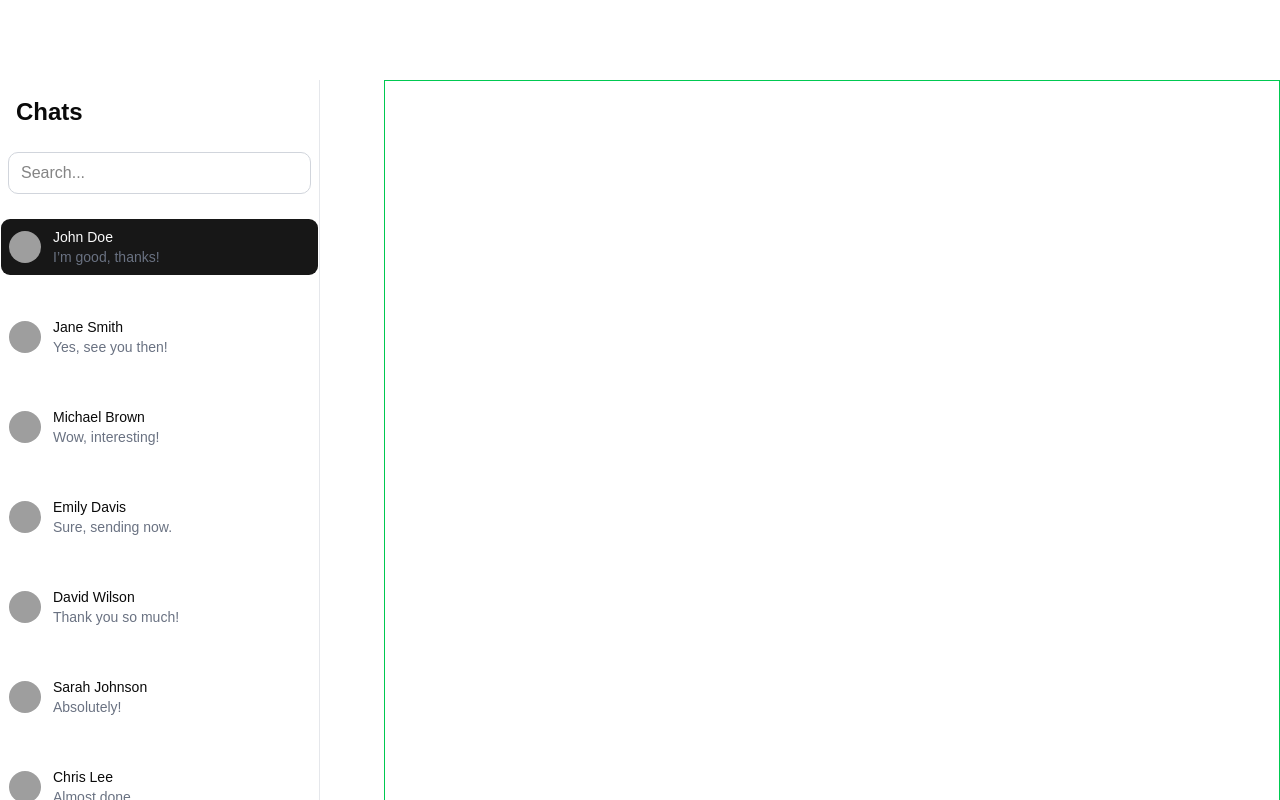
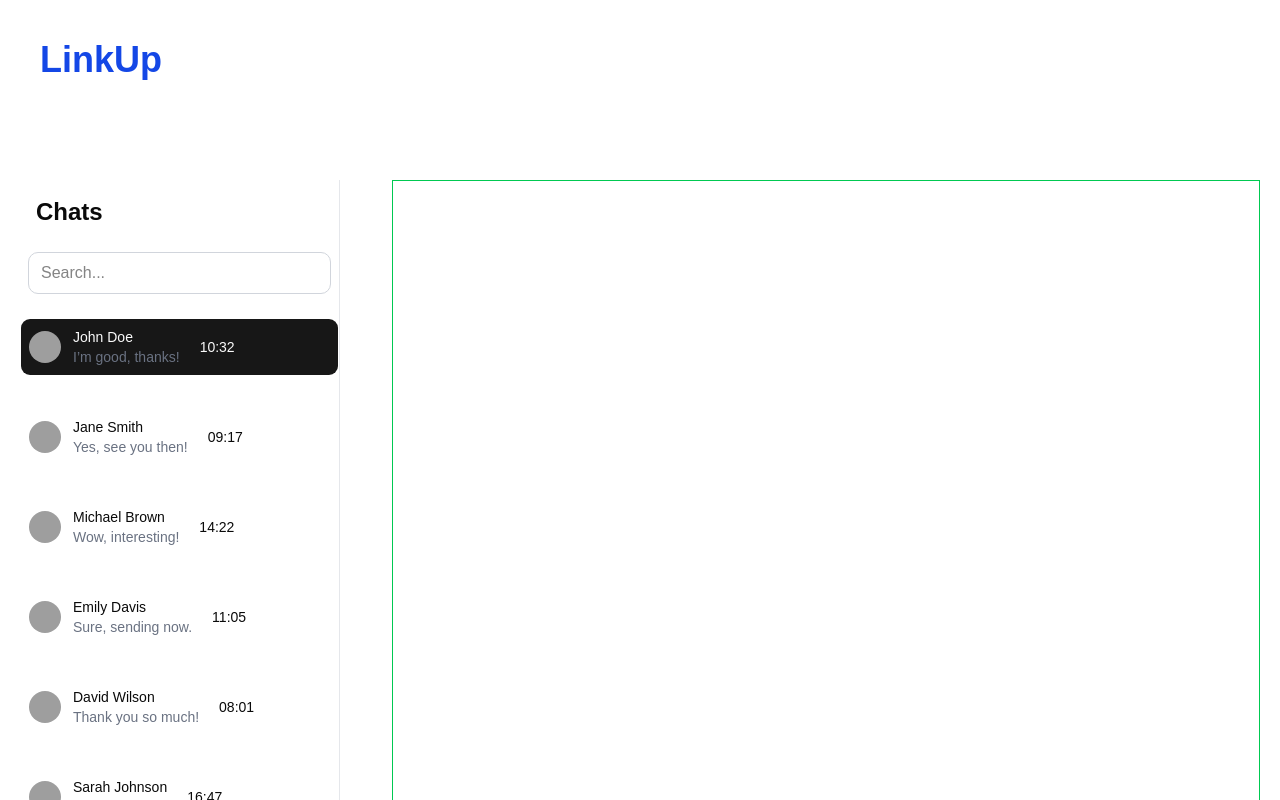
Before and after one commit to tahsin-99/messenger-app, a React (Vite) app: page / in a window 1280 px wide. Shown: the top 800 px of the page. Built offline with nearby package versions, Linux system fonts and the light colour scheme; grey boxes are pictures that could not be loaded.

Commit message:
add data

```diff
--- a/src/App.tsx
+++ b/src/App.tsx
@@ -15,8 +15,8 @@ function App() {
   return (
     <>
 
-
-      <div className='flex h-screen mt-20'>
+     <div className='text-4xl font-bold text-blue-700 m-10'>LinkUp</div>
+      <div className='flex h-screen mt-20 p-5'>
         <div className='w-[30%]'>
           <Sidebar
           activeId={activeId}
--- a/src/components/data/mockData.ts
+++ b/src/components/data/mockData.ts
@@ -1,82 +1,207 @@
 export const conversations = [
   {
     id: "1",
-    user: { id: "u1", name: "John Doe", avatar: "/avatar1.png", online: true },
+    user: {
+      id: "u1",
+      name: "John Doe",
+      avatar: "https://i.pravatar.cc/150?img=1",
+      online: true,
+    },
     messages: [
-      { id: "m1", senderId: "u1", text: "Hey! How are you?", timestamp: "10:30" },
-      { id: "m2", senderId: "me", text: "I’m good, thanks!", timestamp: "10:32" },
+      {
+        id: "m1",
+        senderId: "u1",
+        text: "Hey! How are you?",
+        timestamp: "10:30",
+      },
+      {
+        id: "m2",
+        senderId: "me",
+        text: "I’m good, thanks!",
+        timestamp: "10:32",
+      },
     ],
   },
   {
     id: "2",
-    user: { id: "u2", name: "Jane Smith", avatar: "/avatar2.png", online: false },
+    user: {
+      id: "u2",
+      name: "Jane Smith",
+      avatar: "https://i.pravatar.cc/150?img=2",
+      online: false,
+    },
     messages: [
-      { id: "m3", senderId: "u2", text: "Are we still on for tomorrow?", timestamp: "09:15" },
-      { id: "m4", senderId: "me", text: "Yes, see you then!", timestamp: "09:17" },
+      {
+        id: "m3",
+        senderId: "u2",
+        text: "Are we still on for tomorrow?",
+        timestamp: "09:15",
+      },
+      {
+        id: "m4",
+        senderId: "me",
+        text: "Yes, see you then!",
+        timestamp: "09:17",
+      },
     ],
   },
   {
     id: "3",
-    user: { id: "u3", name: "Michael Brown", avatar: "/avatar3.png", online: true },
+    user: {
+      id: "u3",
+      name: "Michael Brown",
+      avatar: "https://i.pravatar.cc/150?img=3",
+      online: true,
+    },
     messages: [
-      { id: "m5", senderId: "u3", text: "Check out this cool article.", timestamp: "14:20" },
-      { id: "m6", senderId: "me", text: "Wow, interesting!", timestamp: "14:22" },
+      {
+        id: "m5",
+        senderId: "u3",
+        text: "Check out this cool article.",
+        timestamp: "14:20",
+      },
+      {
+        id: "m6",
+        senderId: "me",
+        text: "Wow, interesting!",
+        timestamp: "14:22",
+      },
     ],
   },
   {
     id: "4",
-    user: { id: "u4", name: "Emily Davis", avatar: "/avatar4.png", online: false },
+    user: {
+      id: "u4",
+      name: "Emily Davis",
+      avatar: "https://i.pravatar.cc/150?img=4",
+      online: false,
+    },
     messages: [
-      { id: "m7", senderId: "u4", text: "Can you send me the report?", timestamp: "11:00" },
-      { id: "m8", senderId: "me", text: "Sure, sending now.", timestamp: "11:05" },
+      {
+        id: "m7",
+        senderId: "u4",
+        text: "Can you send me the report?",
+        timestamp: "11:00",
+      },
+      {
+        id: "m8",
+        senderId: "me",
+        text: "Sure, sending now.",
+        timestamp: "11:05",
+      },
     ],
   },
   {
     id: "5",
-    user: { id: "u5", name: "David Wilson", avatar: "/avatar5.png", online: true },
+    user: {
+      id: "u5",
+      name: "David Wilson",
+      avatar: "https://i.pravatar.cc/150?img=5",
+      online: true,
+    },
     messages: [
       { id: "m9", senderId: "u5", text: "Happy Birthday!", timestamp: "08:00" },
-      { id: "m10", senderId: "me", text: "Thank you so much!", timestamp: "08:01" },
+      {
+        id: "m10",
+        senderId: "me",
+        text: "Thank you so much!",
+        timestamp: "08:01",
+      },
     ],
   },
   {
     id: "6",
-    user: { id: "u6", name: "Sarah Johnson", avatar: "/avatar6.png", online: false },
+    user: {
+      id: "u6",
+      name: "Sarah Johnson",
+      avatar: "https://i.pravatar.cc/150?img=6",
+      online: false,
+    },
     messages: [
-      { id: "m11", senderId: "u6", text: "Let’s catch up soon.", timestamp: "16:45" },
+      {
+        id: "m11",
+        senderId: "u6",
+        text: "Let’s catch up soon.",
+        timestamp: "16:45",
+      },
       { id: "m12", senderId: "me", text: "Absolutely!", timestamp: "16:47" },
     ],
   },
   {
     id: "7",
-    user: { id: "u7", name: "Chris Lee", avatar: "/avatar7.png", online: true },
+    user: {
+      id: "u7",
+      name: "Chris Lee",
+      avatar: "https://i.pravatar.cc/150?img=7",
+      online: true,
+    },
     messages: [
-      { id: "m13", senderId: "u7", text: "Did you finish the task?", timestamp: "13:30" },
+      {
+        id: "m13",
+        senderId: "u7",
+        text: "Did you finish the task?",
+        timestamp: "13:30",
+      },
       { id: "m14", senderId: "me", text: "Almost done.", timestamp: "13:32" },
     ],
   },
   {
     id: "8",
-    user: { id: "u8", name: "Olivia Martinez", avatar: "/avatar8.png", online: false },
+    user: {
+      id: "u8",
+      name: "Olivia Martinez",
+      avatar: "https://i.pravatar.cc/150?img=8",
+      online: false,
+    },
     messages: [
-      { id: "m15", senderId: "u8", text: "Thanks for your help today!", timestamp: "12:10" },
+      {
+        id: "m15",
+        senderId: "u8",
+        text: "Thanks for your help today!",
+        timestamp: "12:10",
+      },
       { id: "m16", senderId: "me", text: "Anytime!", timestamp: "12:12" },
     ],
   },
   {
     id: "9",
-    user: { id: "u9", name: "Daniel Garcia", avatar: "/avatar9.png", online: true },
+    user: {
+      id: "u9",
+      name: "Daniel Garcia",
+      avatar: "https://i.pravatar.cc/150?img=9",
+      online: true,
+    },
     messages: [
-      { id: "m17", senderId: "u9", text: "Let’s play soccer this weekend.", timestamp: "17:50" },
+      {
+        id: "m17",
+        senderId: "u9",
+        text: "Let’s play soccer this weekend.",
+        timestamp: "17:50",
+      },
       { id: "m18", senderId: "me", text: "Count me in!", timestamp: "17:52" },
     ],
   },
   {
     id: "10",
-    user: { id: "u10", name: "Sophia Hernandez", avatar: "/avatar10.png", online: false },
+    user: {
+      id: "u10",
+      name: "Sophia Hernandez",
+      avatar: "https://i.pravatar.cc/150?img=10",
+      online: false,
+    },
     messages: [
-      { id: "m19", senderId: "u10", text: "Can you review my code?", timestamp: "15:30" },
-      { id: "m20", senderId: "me", text: "Sure, I’ll check it now.", timestamp: "15:32" },
+      {
+        id: "m19",
+        senderId: "u10",
+        text: "Can you review my code?",
+        timestamp: "15:30",
+      },
+      {
+        id: "m20",
+        senderId: "me",
+        text: "Sure, I’ll check it now.",
+        timestamp: "15:32",
+      },
     ],
   },
 ];
--- a/src/components/slidebar/Leftsidebar.tsx
+++ b/src/components/slidebar/Leftsidebar.tsx
@@ -43,7 +43,9 @@ export const Sidebar: React.FC<SidebarProps> = ({ onSelectConversation, activeId
                 <span className="text-sm text-gray-500">
                   {conv.messages[conv.messages.length - 1].text}
                 </span>
+
               </div>
+              <p className="ml-2">{conv.messages[conv.messages.length - 1].timestamp}</p>
             </Button>
           ))}
         </div>
--- a/src/components/slidebar/RightsideBar.tsx
+++ b/src/components/slidebar/RightsideBar.tsx
@@ -2,7 +2,7 @@ import React from 'react';
 
 const RightsideBar = () => {
     return (
-        <div className='border border-green-500 min-h-200'>
+        <div className='border border-green-500 h-screen'>
 
         </div>
     );
```
